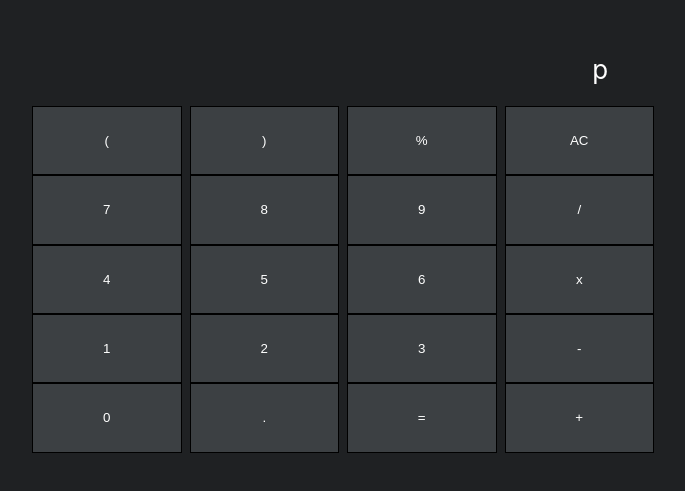
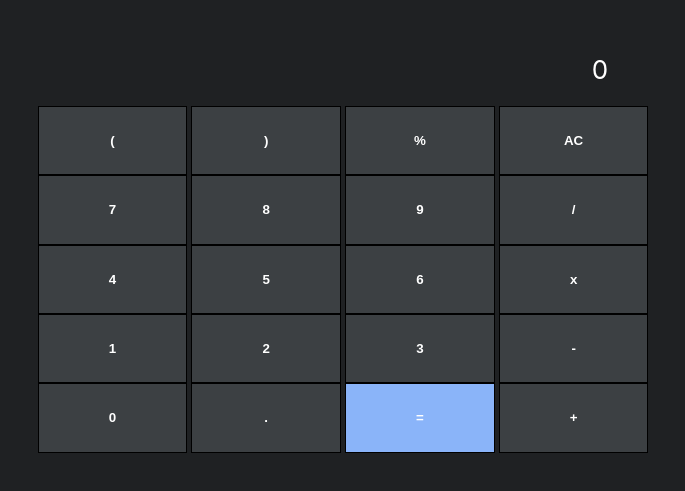
Before and after one commit to phelied/Calculator, a React (Create React App) app: page / in a window 1280 px wide. Shown: the part 177-668 px from the top of the page, without its empty margins (297-982 px from the left). Built offline with nearby package versions, Linux system fonts and the light colour scheme.

Commit message:
Add CSS =

```diff
--- a/src/components/utilities/utilities.css
+++ b/src/components/utilities/utilities.css
@@ -7,13 +7,17 @@
 }
 
 .background-button {
-  margin: 0em 0.3em;
+  margin: 0em 0.16em;
   width: 23%;
   height: 5.2em;
   border: 1px solid black;
   background-color: #3c4043;
   color: white;
+  font-weight: 600;
+}
 
+.background-button:hover {
+  opacity: 0.8;
 }
 
 .background-calculator {
@@ -21,13 +25,3 @@
   height: 15em;
   border-radius: 15px;
 }
-
-/* .results:hover {
-  background-color: #696969;
-  border-top-left-radius: 15px;
-  border-top-right-radius: 15px;
-} */
-
-.background-button:hover {
-  opacity: 0.8;
-}
--- a/src/components/utilities/utilities.js
+++ b/src/components/utilities/utilities.js
@@ -1,29 +1,28 @@
-import * as React from 'react';
-import { makeStyles } from '@mui/styles';
+import React, { useState } from 'react';
 import './utilities.css';
-import Button from '@mui/material/Button';
-
 
 const rows = ['(', ')', '%', 'AC', '7', '8', '9', '/', '4', '5', '6', 'x', '1', '2', '3', '-', '0', '.', '=', '+'];
 
-const Demo = ({ results }) => (
+function Demo({ results }) {
+
+    return (
         <div className="background-calculator">
-        <div className="results">p</div>
+            <div className="results">0</div>
             {results.length > 0 && (
                 Array.from({ length: Math.ceil(results.length / 4) }, (_, i) => (
                     <div className="row" key={`row${i}`}>
-
                         {
                             results.slice(i * 4, (i + 1) * 4)
-                            .map((number) => (
-                                <button className="background-button" key={number}>{number}</button>
+                                .map((character) => (
+                                    <button style = {{ backgroundColor : character == "=" ? '#8ab4f9' : ''}} className="background-button" key={character}> {character} </button>
                                 ))
                         }
                     </div>
                 ))
             )}
         </div>
-)
+    );
+}
 
 export default function StylingCellsGrid() {
     return (
```
Lines whose indentation alone changed are shown as unchanged.
